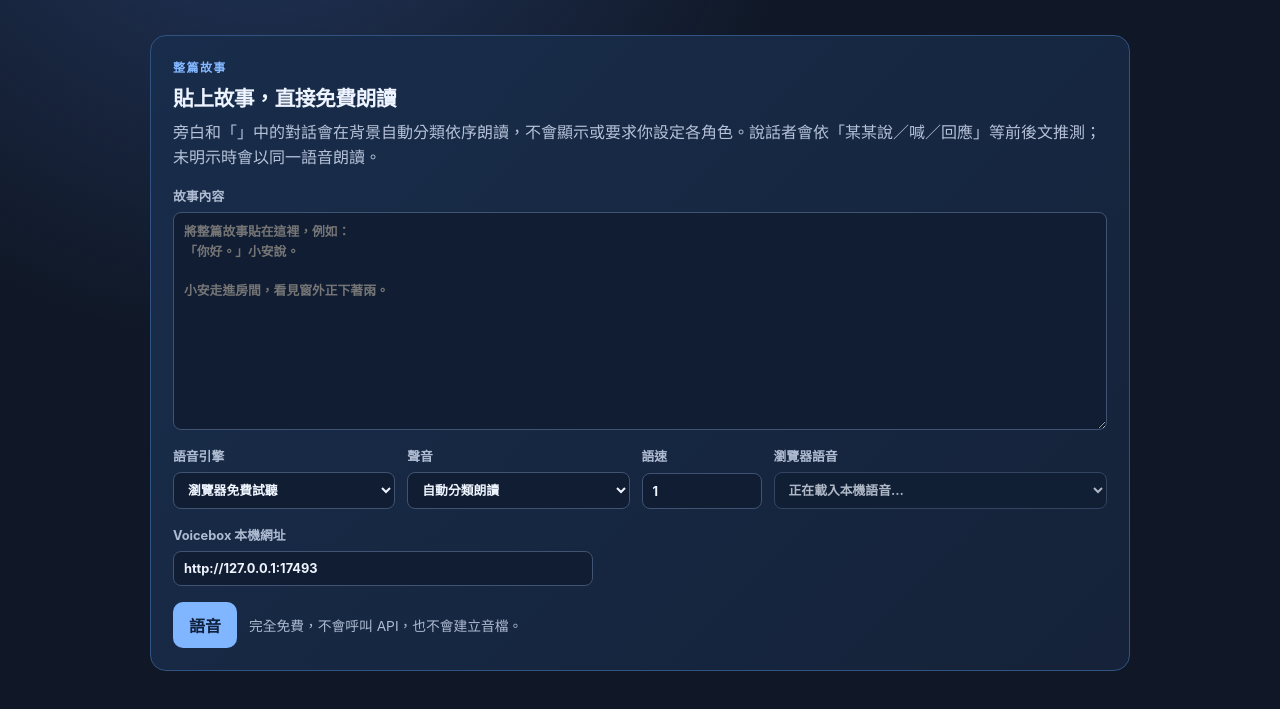
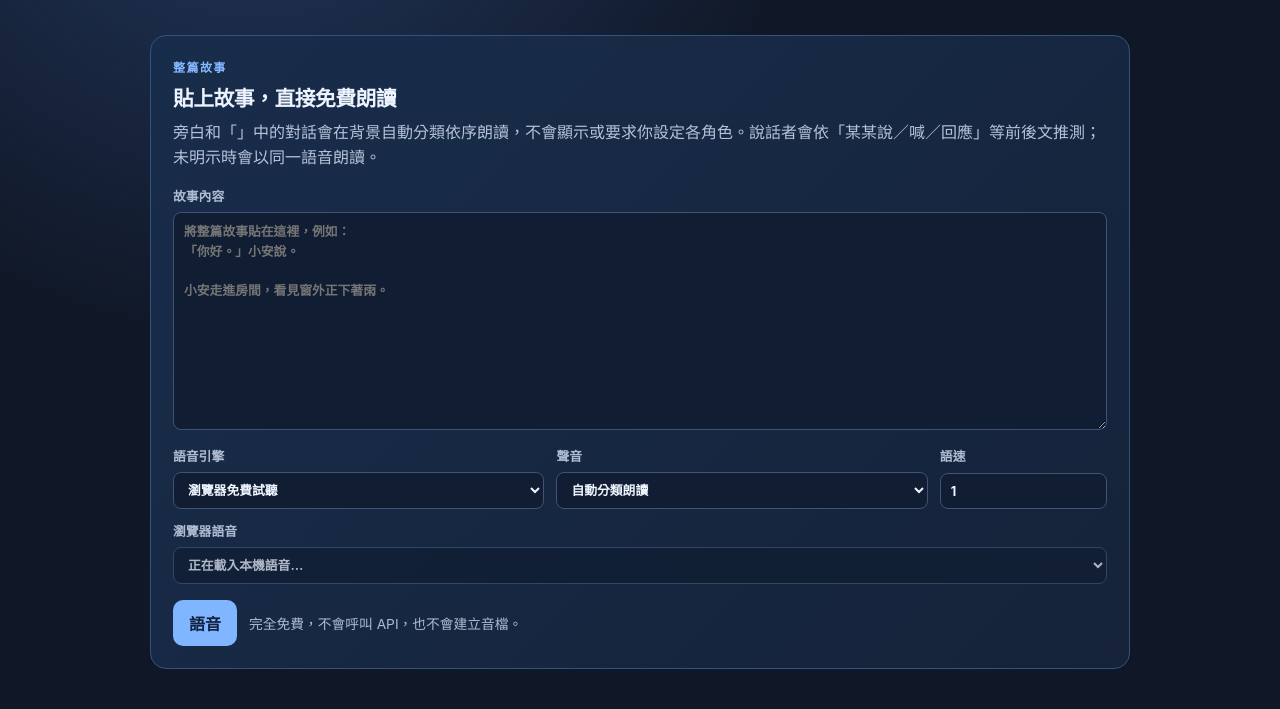
Before and after one commit to chengsw1109/multi-role-tts, a website: page public/index.html in a window 1280 px wide. Shown: the part 221-930 px from the top of the page. Drawn offline with Linux system fonts and the light colour scheme.

Commit message:
Fix voice settings layout

```diff
--- a/public/styles.css
+++ b/public/styles.css
@@ -18,8 +18,12 @@ h1 { margin: 0; font-size: clamp(2.35rem, 6vw, 4.5rem); letter-spacing: -.055em;
 h2 { margin: 0; font-size: 1.3rem; letter-spacing: -.025em; }
 .story-import p:not(.section-kicker) { margin: 8px 0 0; color: #b6c2d9; line-height: 1.55; }
 .story-label textarea { min-height: 180px; }
-.voice-settings { display: grid; grid-template-columns: minmax(170px, 1fr) minmax(180px, 1fr) 120px minmax(220px, 1.5fr); gap: 12px; }
-.voicebox-url { max-width: 420px; }
+.voice-settings { display: grid; grid-template-columns: minmax(0, 1fr) minmax(0, 1fr) minmax(110px, .45fr); gap: 12px; }
+.voice-settings label { min-width: 0; }
+.voice-settings input, .voice-settings select { min-width: 0; width: 100%; }
+.browser-voice-label { grid-column: 1 / -1; }
+.voicebox-url { max-width: none; width: 100%; }
+.voicebox-url[hidden] { display: none !important; }
 .story-actions { display: flex; align-items: center; flex-wrap: wrap; gap: 12px; }
 .story-status { color: #aebbd1; font-size: .86rem; }
 .story-status.error { color: #ffabb3; }
```
